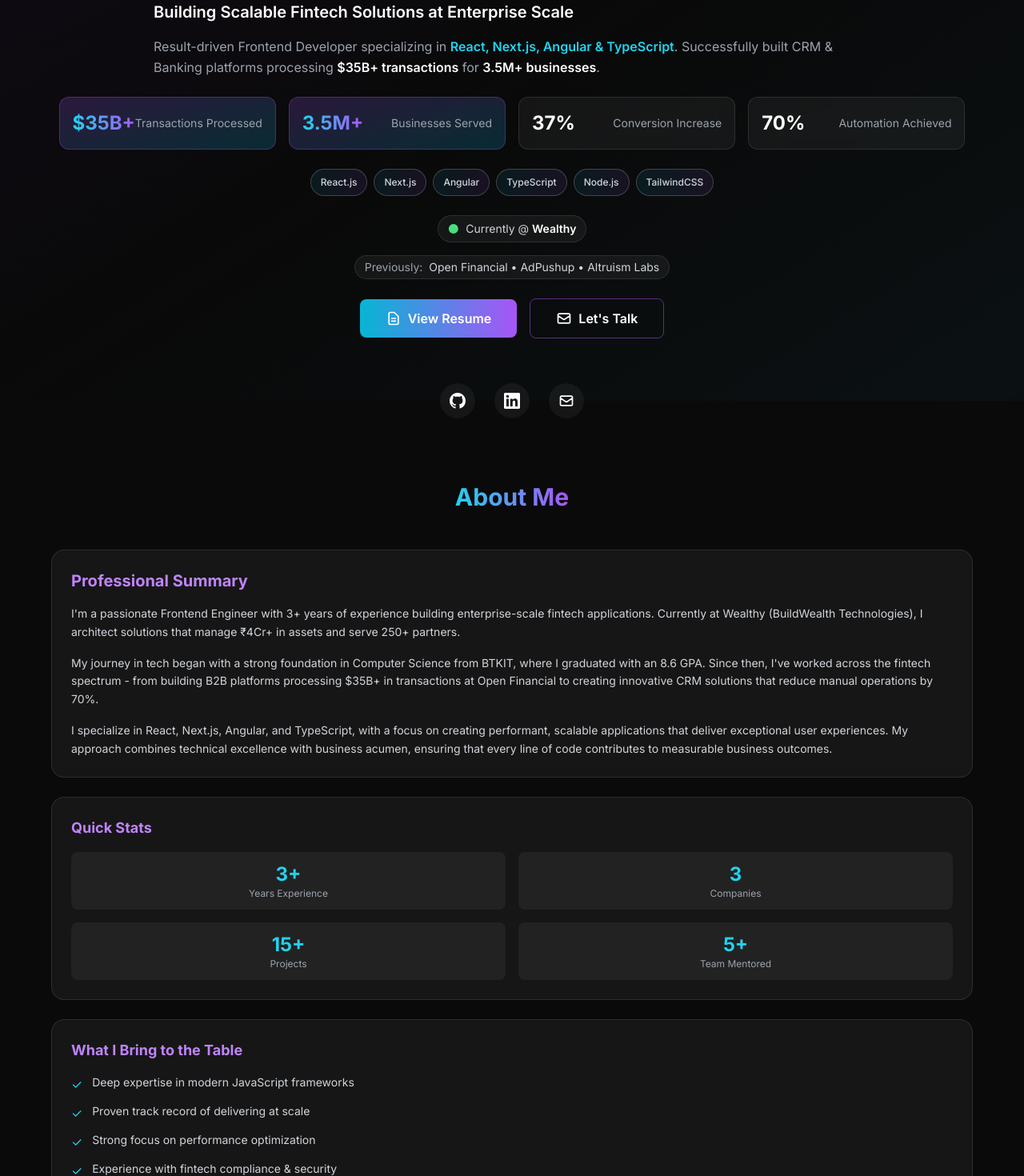
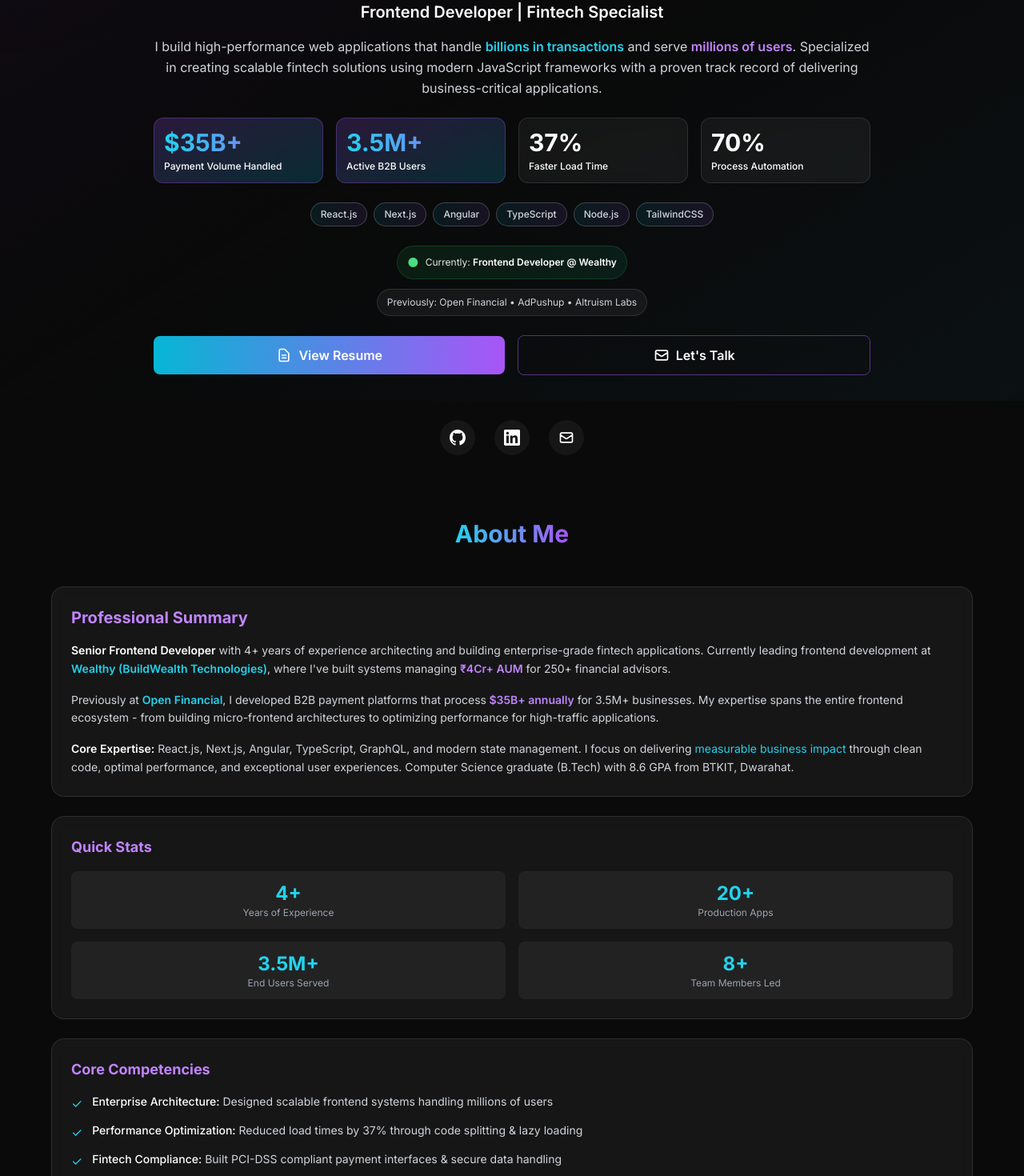
Before and after one commit to GIRJASANKAR/girja-portfolio, a Next.js app: page / in a window 1280 px wide. Shown: the part 299-1769 px from the top of the page at 80% size. Built offline with nearby package versions, Linux system fonts and the light colour scheme.

Commit message:
feat: Enhance portfolio with updated metrics, improved navigation, and SEO optimizations

```diff
--- a/components/Navigation.js
+++ b/components/Navigation.js
@@ -60,11 +60,14 @@
       }`}>
         <div className="container mx-auto px-6 flex justify-between items-center">
           {/* Logo */}
-          <Link href="/" className="relative group">
-            <span className="text-2xl font-bold bg-gradient-to-r from-cyan-400 to-purple-500 bg-clip-text text-transparent">
-              GST
-            </span>
-            <div className="absolute -bottom-1 left-0 w-0 h-0.5 bg-gradient-to-r from-cyan-400 to-purple-500 group-hover:w-full transition-all duration-300"></div>
+          <Link href="/" className="relative group flex items-center gap-2">
+            <div className="w-10 h-10 rounded-lg bg-gradient-to-r from-cyan-500 to-purple-500 flex items-center justify-center">
+              <span className="text-white font-bold text-lg">G</span>
+            </div>
+            <div className="flex flex-col">
+              <span className="text-xl font-bold text-white">Girja.</span>
+              <span className="text-xs text-gray-400 -mt-1">Frontend Developer</span>
+            </div>
           </Link>
 
           {/* Desktop Navigation */}
--- a/components/home/AboutSection.js
+++ b/components/home/AboutSection.js
@@ -15,18 +15,19 @@
           <div className="p-6 rounded-2xl bg-white/5 backdrop-blur border border-white/10">
             <h3 className="text-xl sm:text-2xl font-bold mb-4 text-purple-400">Professional Summary</h3>
             <p className="text-sm sm:text-base text-gray-300 leading-relaxed mb-4">
-              I'm a passionate Frontend Engineer with 3+ years of experience building enterprise-scale fintech applications.
-              Currently at Wealthy (BuildWealth Technologies), I architect solutions that manage ₹4Cr+ in assets and serve 250+ partners.
+              <span className="text-white font-semibold">Senior Frontend Developer</span> with 4+ years of experience architecting and building
+              enterprise-grade fintech applications. Currently leading frontend development at <span className="text-cyan-400 font-semibold">Wealthy (BuildWealth Technologies)</span>,
+              where I've built systems managing <span className="text-purple-400 font-semibold">₹4Cr+ AUM</span> for 250+ financial advisors.
             </p>
             <p className="text-sm sm:text-base text-gray-300 leading-relaxed mb-4">
-              My journey in tech began with a strong foundation in Computer Science from BTKIT, where I graduated with an 8.6 GPA.
-              Since then, I've worked across the fintech spectrum - from building B2B platforms processing $35B+ in transactions at Open Financial
-              to creating innovative CRM solutions that reduce manual operations by 70%.
+              Previously at <span className="text-cyan-400 font-semibold">Open Financial</span>, I developed B2B payment platforms that process
+              <span className="text-purple-400 font-semibold"> $35B+ annually</span> for 3.5M+ businesses. My expertise spans the entire frontend ecosystem -
+              from building micro-frontend architectures to optimizing performance for high-traffic applications.
             </p>
             <p className="text-sm sm:text-base text-gray-300 leading-relaxed">
-              I specialize in React, Next.js, Angular, and TypeScript, with a focus on creating performant, scalable applications
-              that deliver exceptional user experiences. My approach combines technical excellence with business acumen,
-              ensuring that every line of code contributes to measurable business outcomes.
+              <span className="text-white font-semibold">Core Expertise:</span> React.js, Next.js, Angular, TypeScript, GraphQL, and modern state management.
+              I focus on delivering <span className="text-cyan-400">measurable business impact</span> through clean code, optimal performance,
+              and exceptional user experiences. Computer Science graduate (B.Tech) with 8.6 GPA from BTKIT, Dwarahat.
             </p>
           </div>
 
@@ -35,51 +36,51 @@
             <h3 className="text-lg sm:text-xl font-bold mb-4 text-purple-400">Quick Stats</h3>
             <div className="grid grid-cols-2 gap-4">
               <div className="text-center p-3 rounded-lg bg-white/5">
-                <div className="text-2xl font-bold text-cyan-400">3+</div>
-                <div className="text-xs text-gray-400">Years Experience</div>
+                <div className="text-2xl font-bold text-cyan-400">4+</div>
+                <div className="text-xs text-gray-400">Years of Experience</div>
               </div>
               <div className="text-center p-3 rounded-lg bg-white/5">
-                <div className="text-2xl font-bold text-cyan-400">3</div>
-                <div className="text-xs text-gray-400">Companies</div>
+                <div className="text-2xl font-bold text-cyan-400">20+</div>
+                <div className="text-xs text-gray-400">Production Apps</div>
               </div>
               <div className="text-center p-3 rounded-lg bg-white/5">
-                <div className="text-2xl font-bold text-cyan-400">15+</div>
-                <div className="text-xs text-gray-400">Projects</div>
+                <div className="text-2xl font-bold text-cyan-400">3.5M+</div>
+                <div className="text-xs text-gray-400">End Users Served</div>
               </div>
               <div className="text-center p-3 rounded-lg bg-white/5">
-                <div className="text-2xl font-bold text-cyan-400">5+</div>
-                <div className="text-xs text-gray-400">Team Mentored</div>
+                <div className="text-2xl font-bold text-cyan-400">8+</div>
+                <div className="text-xs text-gray-400">Team Members Led</div>
               </div>
             </div>
           </div>
 
           {/* What I Bring to the Table */}
           <div className="p-6 rounded-2xl bg-white/5 backdrop-blur border border-white/10">
-            <h3 className="text-lg sm:text-xl font-bold mb-4 text-purple-400">What I Bring to the Table</h3>
+            <h3 className="text-lg sm:text-xl font-bold mb-4 text-purple-400">Core Competencies</h3>
             <div className="space-y-3">
               <div className="flex items-start">
                 <span className="text-cyan-400 mr-3">✓</span>
-                <span className="text-sm sm:text-base text-gray-300">Deep expertise in modern JavaScript frameworks</span>
+                <span className="text-sm sm:text-base text-gray-300"><span className="text-white font-medium">Enterprise Architecture:</span> Designed scalable frontend systems handling millions of users</span>
               </div>
               <div className="flex items-start">
                 <span className="text-cyan-400 mr-3">✓</span>
-                <span className="text-sm sm:text-base text-gray-300">Proven track record of delivering at scale</span>
+                <span className="text-sm sm:text-base text-gray-300"><span className="text-white font-medium">Performance Optimization:</span> Reduced load times by 37% through code splitting & lazy loading</span>
               </div>
               <div className="flex items-start">
                 <span className="text-cyan-400 mr-3">✓</span>
-                <span className="text-sm sm:text-base text-gray-300">Strong focus on performance optimization</span>
+                <span className="text-sm sm:text-base text-gray-300"><span className="text-white font-medium">Fintech Compliance:</span> Built PCI-DSS compliant payment interfaces & secure data handling</span>
               </div>
               <div className="flex items-start">
                 <span className="text-cyan-400 mr-3">✓</span>
-                <span className="text-sm sm:text-base text-gray-300">Experience with fintech compliance & security</span>
+                <span className="text-sm sm:text-base text-gray-300"><span className="text-white font-medium">Team Leadership:</span> Led frontend teams of 5-8 developers, conducted code reviews & mentoring</span>
               </div>
               <div className="flex items-start">
                 <span className="text-cyan-400 mr-3">✓</span>
-                <span className="text-sm sm:text-base text-gray-300">Leadership & mentoring capabilities</span>
+                <span className="text-sm sm:text-base text-gray-300"><span className="text-white font-medium">Cross-functional Collaboration:</span> Worked with Product, Design, Backend & QA teams</span>
               </div>
               <div className="flex items-start">
                 <span className="text-cyan-400 mr-3">✓</span>
-                <span className="text-sm sm:text-base text-gray-300">Agile methodology practitioner</span>
+                <span className="text-sm sm:text-base text-gray-300"><span className="text-white font-medium">Agile Development:</span> Sprint planning, daily standups, retrospectives & continuous delivery</span>
               </div>
             </div>
           </div>
--- a/components/home/HeroSection.js
+++ b/components/home/HeroSection.js
@@ -9,10 +9,10 @@
           {/* Role Badge */}
           <div className="flex flex-col md:flex-col sm:flex-row justify-center items-center gap-2 mb-6">
             <div className="inline-flex px-4 py-2 rounded-full border border-purple-500/30 bg-purple-500/10 text-sm text-purple-300">
-              Frontend Developer SDE @ Wealthy
+              Frontend Developer @ Wealthy
             </div>
             <div className="inline-flex px-4 py-2 rounded-full border border-cyan-500/30 bg-cyan-500/10 text-sm text-cyan-300">
-              3.9+ YOE
+              4 Years Experience
             </div>
           </div>
 
@@ -27,49 +27,52 @@
 
           {/* Strong Value Proposition */}
           <div className="space-y-4 max-w-4xl mx-auto">
-            <h2 className="text-xl sm:text-2xl md:text-3xl text-white font-semibold">
-              Building Scalable Fintech Solutions at Enterprise Scale
+            <h2 className="text-xl sm:text-2xl md:text-3xl text-white font-semibold text-center">
+              Frontend Developer | Fintech Specialist
             </h2>
-            <p className="text-base sm:text-lg text-gray-400 leading-relaxed">
-              Result-driven Frontend Developer specializing in{' '}
-              <span className="text-cyan-400 font-semibold">React, Next.js, Angular & TypeScript</span>.
-              Successfully built CRM & Banking platforms processing{' '}
-              <span className="text-white font-semibold">$35B+ transactions</span> for{' '}
-              <span className="text-white font-semibold">3.5M+ businesses</span>.
+            <p className="text-base sm:text-lg text-gray-300 leading-relaxed text-center">
+              I build high-performance web applications that handle{' '}
+              <span className="text-cyan-400 font-semibold">billions in transactions</span> and serve{' '}
+              <span className="text-purple-400 font-semibold">millions of users</span>.
+              Specialized in creating scalable fintech solutions using modern JavaScript frameworks
+              with a proven track record of delivering business-critical applications.
             </p>
           </div>
 
-          {/* Key Achievements Grid */}
+          {/* Key Achievements Grid - Desktop: 4 cols in a row, Mobile: 2x2 grid */}
           <div className="grid grid-cols-4 md:grid-cols-2 sm:grid-cols-1 gap-4 md:gap-3 mt-12 md:mt-8 mb-8">
             {METRICS.map((metric, i) => (
               <div
                 key={i}
-                className={`p-4 rounded-xl backdrop-blur transition-all transform hover:scale-105 ${
+                className={`p-3 md:p-4 rounded-xl backdrop-blur transition-all transform hover:scale-105 ${
                   metric.highlight
                     ? 'bg-gradient-to-br from-purple-500/20 to-cyan-500/20 border border-purple-500/30'
                     : 'bg-white/5 border border-white/10 hover:bg-white/10'
                 }`}
               >
-                <div className="flex items-center justify-between">
-                  <div className={`text-2xl sm:text-2xl md:text-3xl font-bold ${
+                <div>
+                  <div className={`text-xl md:text-2xl lg:text-3xl font-bold mb-1 ${
                     metric.highlight
                       ? 'bg-gradient-to-r from-cyan-400 to-purple-500 bg-clip-text text-transparent'
                       : 'text-white'
                   }`}>
                     {metric.value}
                   </div>
-                  <div className="text-sm text-gray-400">{metric.label}</div>
+                  <div className="text-xs md:text-sm font-medium text-white">{metric.label}</div>
+                  {metric.subtitle && (
+                    <div className="text-xs text-gray-500 mt-0.5 hidden md:block">{metric.subtitle}</div>
+                  )}
                 </div>
               </div>
             ))}
           </div>
 
           {/* Tech Stack Pills */}
-          <div className="flex flex-wrap justify-center gap-2 sm:gap-3 mb-8">
+          <div className="flex flex-wrap justify-center gap-2 mb-8">
             {TECH_STACK.map((tech) => (
               <div
                 key={tech}
-                className="px-3 py-2 sm:px-4 rounded-full bg-gradient-to-r from-cyan-500/10 to-purple-500/10 border border-white/20 text-xs sm:text-sm font-medium text-gray-300 hover:text-white transition-colors"
+                className="px-3 py-1.5 sm:px-4 sm:py-2 rounded-full bg-gradient-to-r from-cyan-500/10 to-purple-500/10 border border-white/20 text-xs sm:text-sm font-medium text-gray-300 hover:text-white transition-colors"
               >
                 {tech}
               </div>
@@ -77,14 +80,13 @@
           </div>
 
           {/* Experience Highlights */}
-          <div className="flex flex-col md:flex-col sm:flex-row justify-center items-center gap-4 mb-8">
-            <div className="inline-flex items-center gap-2 px-3 py-1 rounded-full bg-white/5 border border-white/10">
+          <div className="flex flex-col sm:flex-row justify-center items-center gap-3 mb-8">
+            <div className="inline-flex items-center gap-2 px-3 sm:px-4 py-2 rounded-full bg-gradient-to-r from-green-500/10 to-emerald-500/10 border border-green-500/20">
               <span className="text-green-400">●</span>
-              <span className="text-gray-300 text-sm">Currently @ <span className="text-white font-semibold">Wealthy</span></span>
+              <span className="text-gray-200 text-xs sm:text-sm text-center">Currently: <span className="text-white font-semibold">Frontend Developer @ Wealthy</span></span>
             </div>
-            <div className="inline-flex items-center gap-2 px-3 py-1 rounded-full bg-white/5 border border-white/10">
-              <span className="text-gray-400 text-sm">Previously:</span>
-              <span className="text-gray-300 text-sm">Open Financial • AdPushup • Altruism Labs</span>
+            <div className="inline-flex items-center gap-2 px-3 sm:px-4 py-2 rounded-full bg-white/5 border border-white/10">
+              <span className="text-gray-300 text-xs sm:text-sm text-center">Previously: Open Financial • AdPushup • Altruism Labs</span>
             </div>
           </div>
 
@@ -93,7 +95,7 @@
             <a
               href="/resume"
               target="_blank"
-              className="group relative px-8 py-3 bg-gradient-to-r from-cyan-500 to-purple-500 rounded-lg font-semibold hover:shadow-lg hover:shadow-purple-500/25 transform hover:scale-105 transition-all md:w-full"
+              className="group relative px-8 py-3 bg-gradient-to-r from-cyan-500 to-purple-500 rounded-lg font-semibold hover:shadow-lg hover:shadow-purple-500/25 transform hover:scale-105 transition-all w-full md:w-auto"
             >
               <span className="flex items-center justify-center gap-2">
                 <svg className="w-5 h-5" fill="none" stroke="currentColor" viewBox="0 0 24 24">
@@ -104,7 +106,7 @@
             </a>
             <button
               onClick={() => scrollToSection('contact')}
-              className="group px-8 py-3 border border-purple-500/50 rounded-lg font-semibold hover:bg-purple-500/10 transition-all md:w-full"
+              className="group px-8 py-3 border border-purple-500/50 rounded-lg font-semibold hover:bg-purple-500/10 transition-all w-full md:w-auto"
             >
               <span className="flex items-center justify-center gap-2">
                 <svg className="w-5 h-5" fill="none" stroke="currentColor" viewBox="0 0 24 24">
--- a/constants/portfolio.js
+++ b/constants/portfolio.js
@@ -1,8 +1,28 @@
 export const METRICS = [
-  { value: '$35B+', label: 'Transactions Processed', highlight: true },
-  { value: '3.5M+', label: 'Businesses Served', highlight: true },
-  { value: '37%', label: 'Conversion Increase', highlight: false },
-  { value: '70%', label: 'Automation Achieved', highlight: false }
+  {
+    value: '$35B+',
+    label: 'Payment Volume Handled',
+    subtitle: 'Annually at Open Financial',
+    highlight: true
+  },
+  {
+    value: '3.5M+',
+    label: 'Active B2B Users',
+    subtitle: 'Across fintech platforms',
+    highlight: true
+  },
+  {
+    value: '37%',
+    label: 'Faster Load Time',
+    subtitle: 'Performance optimization',
+    highlight: false
+  },
+  {
+    value: '70%',
+    label: 'Process Automation',
+    subtitle: 'Manual tasks eliminated',
+    highlight: false
+  }
 ];
 
 export const SKILLS = {
@@ -25,25 +45,25 @@
 
 export const PROJECTS = [
   {
-    title: 'Enterprise CRM Platform',
-    description: 'Next.js CRM managing ₹4Cr+ AUM for 250+ partners with 70% automation',
-    impact: 'Saved 30 hours/month in reporting',
-    tech: ['Next.js', 'GraphQL', 'TanStack Table', 'TypeScript'],
-    metrics: ['300+ Active Users', '60% Efficiency Gain', 'Real-time Analytics']
+    title: 'Wealth Management CRM Platform',
+    description: 'Built end-to-end CRM for financial advisors at Wealthy, managing ₹4Cr+ AUM across 250+ partners',
+    impact: 'Reduced manual reporting by 70%, saving 30+ hours monthly',
+    tech: ['Next.js 14', 'GraphQL', 'TanStack Table', 'TypeScript', 'Tailwind CSS'],
+    metrics: ['300+ Daily Active Users', '60% Operational Efficiency Gain', 'Real-time Portfolio Analytics', '99.9% Uptime']
   },
   {
-    title: 'B2B Fintech Platform',
-    description: 'Angular & React platform processing $35B+ transactions for 3.5M+ businesses',
-    impact: '40% faster payment processing',
-    tech: ['Angular', 'React', 'RxJS', 'TypeScript'],
-    metrics: ['$5M+/month volume', '10+ Bank Integrations', '25% Time Reduction']
+    title: 'B2B Payment Gateway Platform',
+    description: 'Developed payment infrastructure at Open Financial processing $35B+ in annual transaction volume',
+    impact: 'Improved payment success rate by 40% through UX optimization',
+    tech: ['Angular 15', 'React 18', 'RxJS', 'TypeScript', 'REST APIs'],
+    metrics: ['3.5M+ Business Users', '10+ Bank Integrations', '$5M+ Daily Volume', '25% Faster Checkout']
   },
   {
-    title: 'Banking Module Suite',
-    description: 'Standalone Angular components for virtual accounts across 10+ banks',
-    impact: 'Cut processing time by 40%',
-    tech: ['Angular CLI', 'RxJS', 'SCSS', 'TypeScript'],
-    metrics: ['$4M+/month loans', 'Multi-bank Support', 'Enterprise Scale']
+    title: 'Multi-Bank Virtual Account System',
+    description: 'Created modular banking components for instant account creation across multiple banks',
+    impact: 'Reduced account opening time from 48 hours to 5 minutes',
+    tech: ['Angular CLI', 'Micro-frontends', 'Web Components', 'TypeScript', 'SCSS'],
+    metrics: ['$4M+ Monthly Loan Processing', '10+ Bank Partners', '95% Automation Rate', 'PCI-DSS Compliant']
   }
 ];
 
--- a/pages/_app.js
+++ b/pages/_app.js
@@ -1,9 +1,20 @@
 import '@/styles/globals.css';
 import Navigation from '@/components/Navigation';
+import Head from 'next/head';
 
 export default function App({ Component, pageProps }) {
   return (
     <>
+      <Head>
+        <title>Girja Sankar Tiwari - Senior Frontend Developer | Fintech Specialist</title>
+        <meta name="description" content="Senior Frontend Developer with 4+ years of experience building enterprise-scale fintech solutions. Specialized in React, Next.js, Angular, and TypeScript. Currently at Wealthy, previously at Open Financial." />
+        <meta name="keywords" content="Frontend Developer, React Developer, Next.js Expert, Angular Developer, Fintech Developer, TypeScript, JavaScript, Web Development" />
+        <meta property="og:title" content="Girja Sankar Tiwari - Senior Frontend Developer" />
+        <meta property="og:description" content="Building high-performance web applications that handle billions in transactions and serve millions of users." />
+        <meta property="og:type" content="website" />
+        <meta name="viewport" content="width=device-width, initial-scale=1" />
+        <link rel="icon" href="/favicon.ico" />
+      </Head>
       <main>
         <Navigation />
         <Component {...pageProps} />
```
Also changed, not shown: 1 other file (tests, documents, lock files or other folders).
